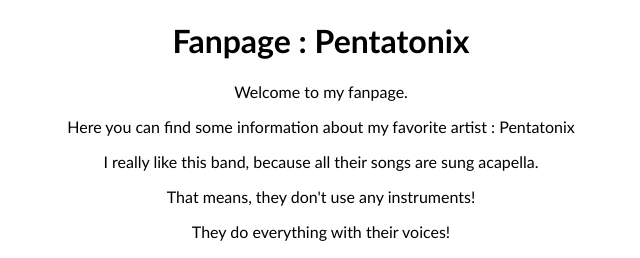
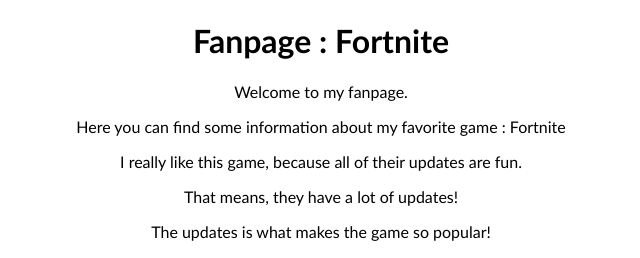
Before and after one commit to kandharia/My_Favorite, a plain HTML site: page index.html in a window 1280 px wide. Shown: the top 258 px of the page, without its empty margins (319-959 px from the left). Drawn offline with Linux system fonts and the light colour scheme; grey boxes are pictures that could not be loaded.

Commit message:
commiting for second time

```diff
--- a/index.html
+++ b/index.html
@@ -8,20 +8,20 @@
 </head>
 <body>
     <div class="title">
-        <h1>Fanpage : Pentatonix</h1>
+        <h1>Fanpage : Fortnite</h1>
     </div>
     <div class="intro">
         <p>Welcome to my fanpage. </p>
-        <p>Here you can find some information about my favorite artist : Pentatonix</p>
+        <p>Here you can find some information about my favorite game : Fortnite</p>
 
-        <p>I really like this band, because all their songs are sung acapella.</p>
-        <p>That means, they don't use any instruments!</p>
-        <p>They do everything with their voices!</p>
+        <p>I really like this game, because all of their updates are fun.</p>
+        <p>That means, they have a lot of updates!</p>
+        <p>The updates is what makes the game so popular!</p>
     </div>
     <div class="youtube">
         <iframe width="560"
                 height="315"
-                src="https://www.youtube.com/embed/3MteSlpxCpo"
+                src="https://www.youtube.com/embed/Psp0UL3PZcw"
                 title="YouTube video player"
                 frameborder="0"
                 allow="accelerometer; autoplay; clipboard-write; encrypted-media; gyroscope; picture-in-picture"
```
Also changed, not shown: statistics.html (+1 -1 lines).
